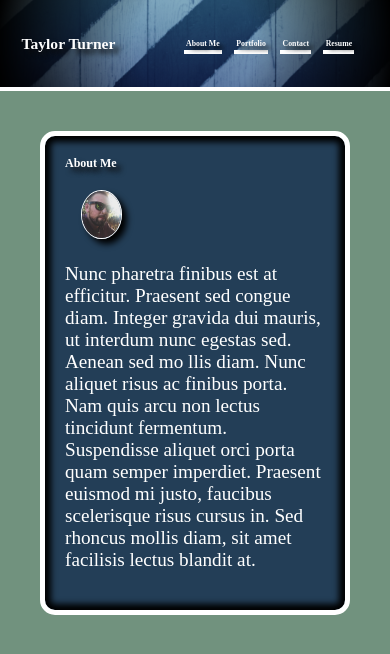
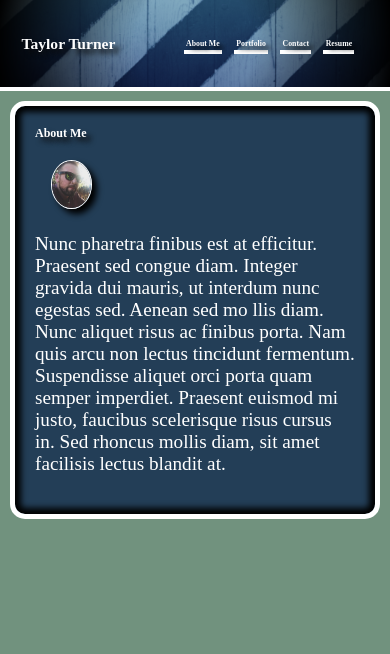
Before and after one commit to Bonee94/taylors-react-portfolio, a React (Create React App) app: page / in a window 390 px wide. Shown: the top 654 px of the page. Built offline with nearby package versions, Linux system fonts and the light colour scheme.

Commit message:
Added media querie for mobile rendering

```diff
--- a/src/styles/PortfolioContainer.css
+++ b/src/styles/PortfolioContainer.css
@@ -18,3 +18,9 @@
 .page-card h1 {
     text-shadow: 5px 5px 5px #0c0c0cfa;
 }
+
+@media screen and (max-width: 500px) {
+    .page-container {
+        margin: 10px;
+    }
+}
```
